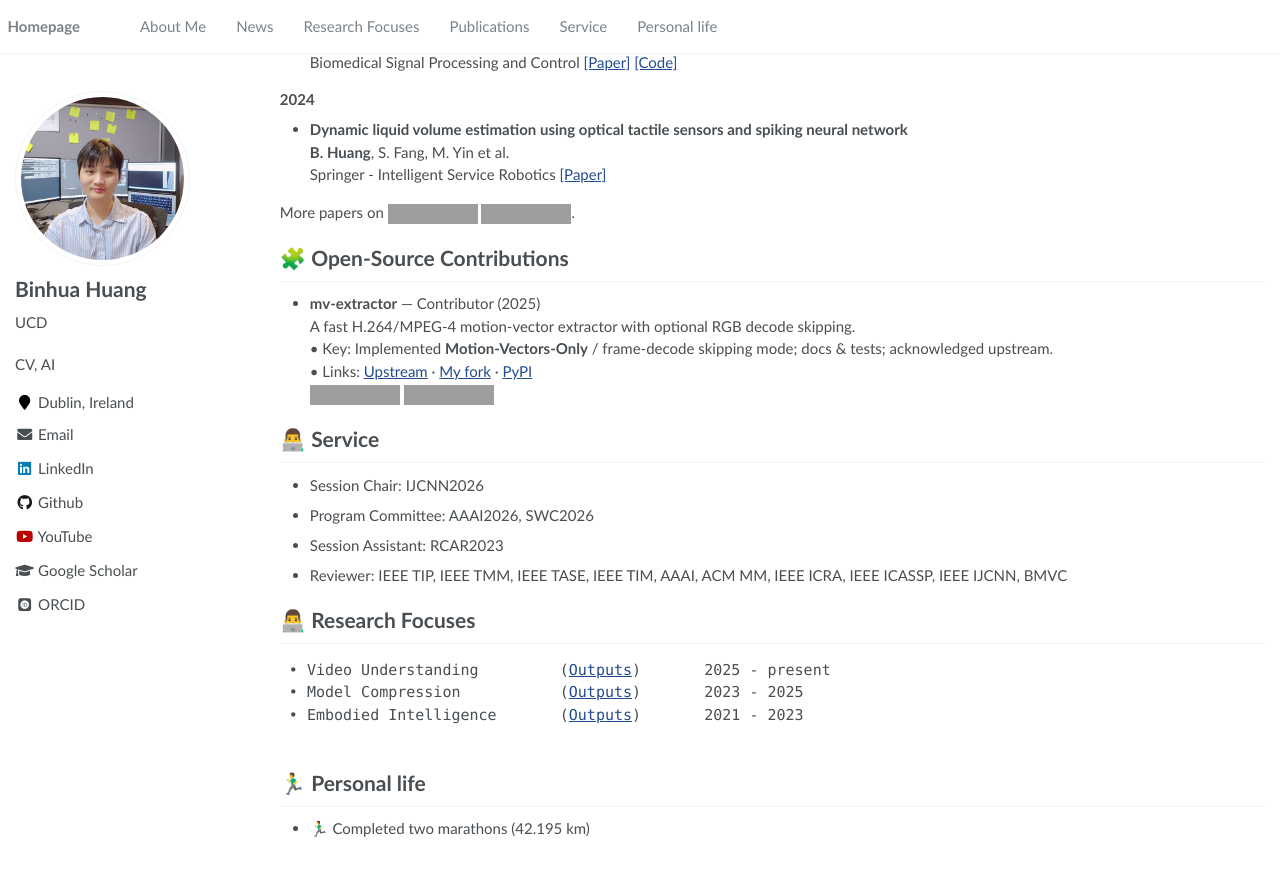
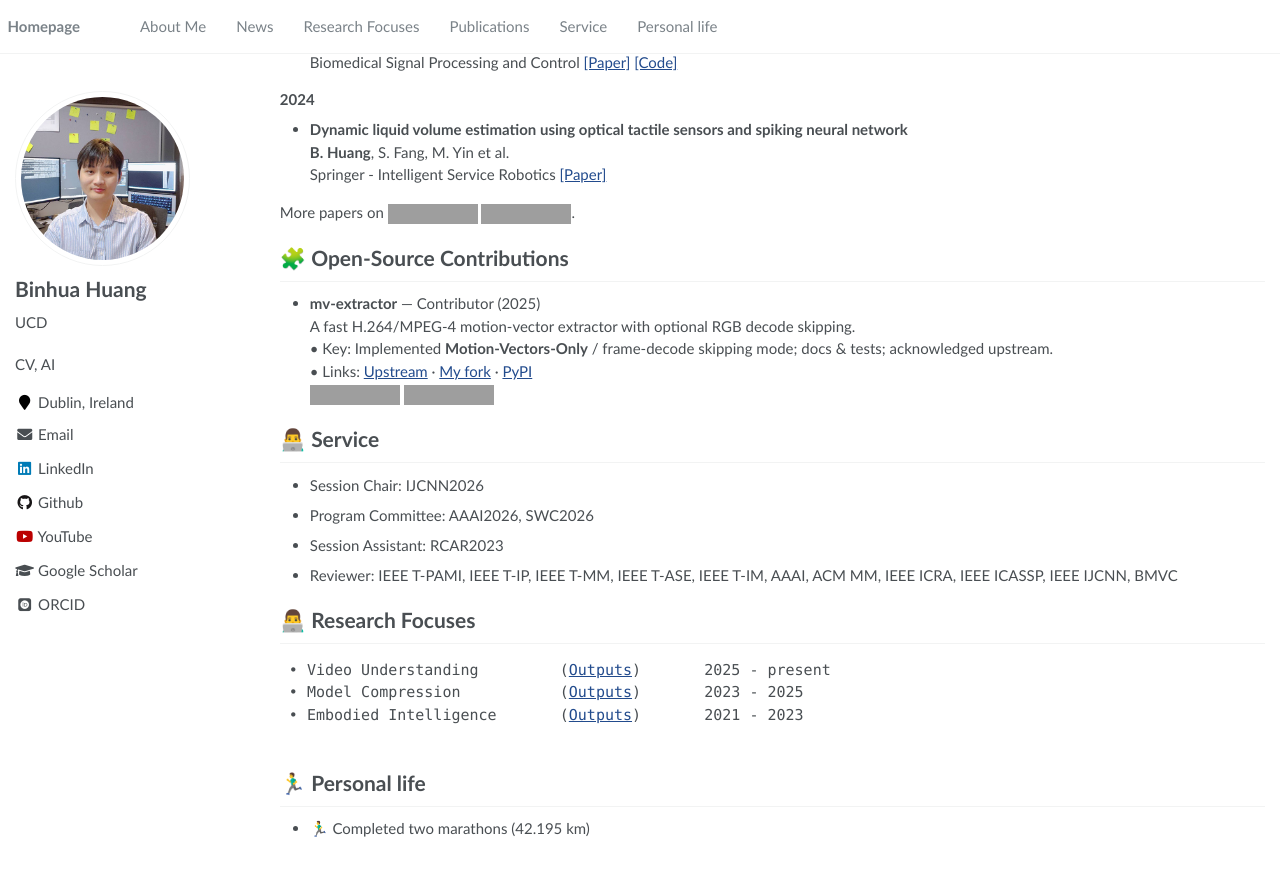
Before and after one commit to microa/microa.github.io, a Jekyll site: the page built from _pages/about.md, in a window 1280 px wide and 900 px high, scrolled down 979 px. Shown: the top 876 px of the window. Built offline with Jekyll 4.4.1, drawn with Linux system fonts in a browser that asks for light colours; some web fonts are replaced; grey boxes are pictures that could not be loaded.

Commit message:
Update about.md

```diff
--- a/_pages/about.md
+++ b/_pages/about.md
@@ -87,7 +87,7 @@
 - Session Chair: IJCNN2026
 - Program Committee: AAAI2026, SWC2026
 - Session Assistant: RCAR2023
-- Reviewer: IEEE TIP, IEEE TMM, IEEE TASE, IEEE TIM, AAAI, ACM MM, IEEE ICRA, IEEE ICASSP, IEEE IJCNN, BMVC
+- Reviewer: IEEE T-PAMI, IEEE T-IP, IEEE T-MM, IEEE T-ASE, IEEE T-IM, AAAI, ACM MM, IEEE ICRA, IEEE ICASSP, IEEE IJCNN, BMVC
 
 
 
```
